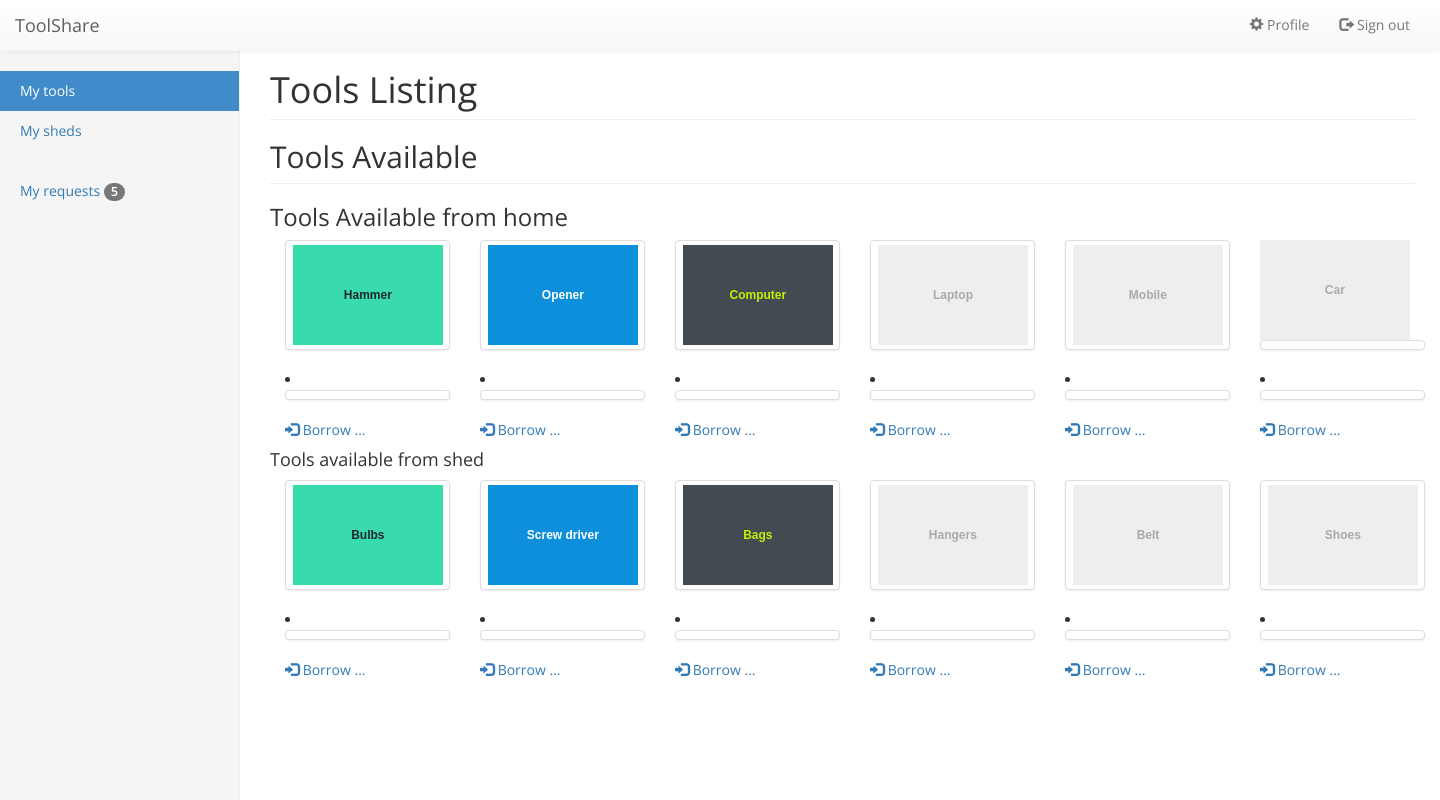
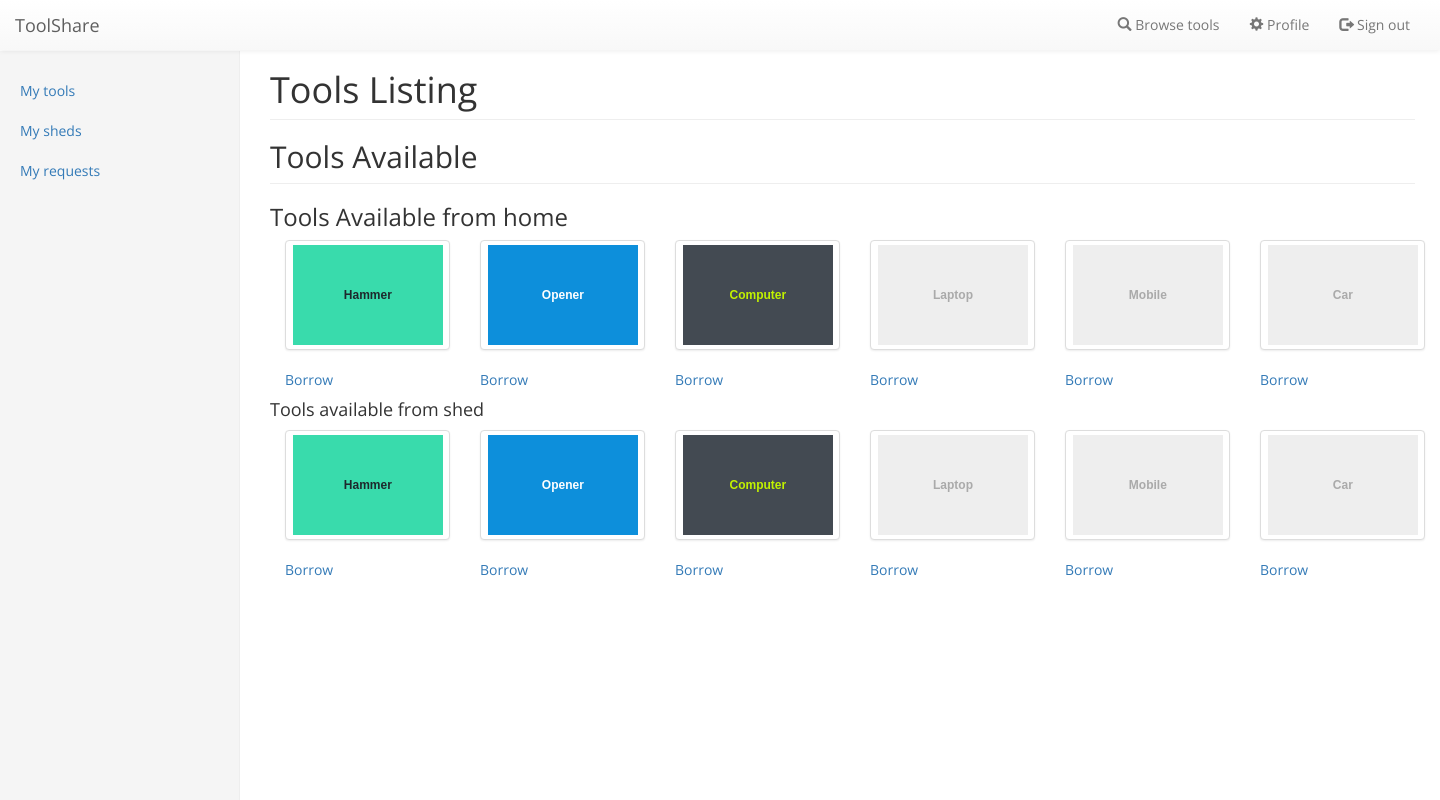
Before and after one commit to nm6061/toolshare, a Django app: template app/templates/browsetool.html in a window 1440 px wide. Run offline with Django 3.2, Linux system fonts and the light colour scheme; the template is opened without the code that fills it, so the values that code supplies are empty; some libraries are stand-ins or nearby versions.

Commit message:
Reworked URLs to be consistent. Must have created a base.html for this instead.

```diff
--- a/app/templates/browsetool.html
+++ b/app/templates/browsetool.html
@@ -8,11 +8,13 @@
 {% endblock %}
 {% block brand-link %}/dashboard{% endblock %}
 {% block navbar-right %}
-<div id="navbar-collapse" class="collapse navbar-collapse navbar-right">
+    <div id="navbar-collapse" class="collapse navbar-collapse navbar-right">
         <ul class="nav navbar-nav">
-
+            <li><a href="/browsetool" class="navbar-link"><span class="glyphicon glyphicon-search"></span> Browse tools</a>
+            </li>
             <li><a href="/profile" class="navbar-link"><span class="glyphicon glyphicon-cog"></span> Profile</a></li>
-            <li><a href="/" class="navbar-link"><span class="glyphicon glyphicon-log-out"></span> Sign out</a></li>
+            <li><a href="{% url "signout" %}" class="navbar-link"><span class="glyphicon glyphicon-log-out"></span> Sign
+                out</a></li>
         </ul>
     </div>
 {% endblock %}
@@ -21,15 +23,13 @@
     <div class="row">
         <div class="col-sm-3 col-md-2 sidebar">
             <ul class="nav nav-sidebar">
-                <li class="active"><a href="#">My tools</a></li>
+                <li><a href="{% url 'dashboard' %}">My tools</a></li>
                 <li><a href="#">My sheds</a></li>
-            </ul>
-            <ul class="nav nav-sidebar">
-                <li><a href="/approve_reservation">My requests <span class="badge">5</span></a></li>
+                <li><a href="{% url 'reservation' %}">My requests</a></li>
             </ul>
         </div>
 
-     <div class="col-sm-9 col-sm-offset-3 col-md-10 col-md-offset-2 main">
+        <div class="col-sm-9 col-sm-offset-3 col-md-10 col-md-offset-2 main">
             <h1 class="page-header">Tools Listing</h1>
 
             <h2 class="sub-header">Tools Available</h2>
@@ -41,96 +41,85 @@
                     <div class="col-md-2">
                         <a href="#" class="thumbnail">
                             <img data-src="holder.js/150x100/vine/text:Hammer" alt="...">
-                            <li><a href="/Borrow/1"><span class="glyphicon glyphicon-log-in"></span> Borrow ...</a></li>
                         </a>
+                        <a href="/Borrow/1">Borrow</a>
                     </div>
-
                     <div class="col-md-2">
                         <a href="#" class="thumbnail">
                             <img data-src="holder.js/150x100/sky/text:Opener" alt="...">
-                            <li><a href="/Borrow/2"><span class="glyphicon glyphicon-log-in"></span> Borrow ...</a></li>
                         </a>
+                        <a href="/Borrow/1">Borrow</a>
                     </div>
                     <div class="col-md-2">
                         <a href="#" class="thumbnail">
                             <img data-src="holder.js/150x100/industrial/text:Computer" alt="...">
-                            <li><a href="/Borrow/2"><span class="glyphicon glyphicon-log-in"></span> Borrow ...</a></li>
                         </a>
+                        <a href="/Borrow/2">Borrow</a>
                     </div>
                     <div class="col-md-2">
                         <a href="#" class="thumbnail">
                             <img data-src="holder.js/150x100/gray/text:Laptop" alt="...">
-                            <li><a href="/Borrow"><span class="glyphicon glyphicon-log-in"></span> Borrow ...</a></li>
                         </a>
+                        <a href="/Borrow">Borrow</a>
                     </div>
                     <div class="col-md-2">
                         <a href="#" class="thumbnail">
                             <img data-src="holder.js/150x100/gray/text:Mobile" alt="...">
-                            <li><a href="/Borrow"><span class="glyphicon glyphicon-log-in"></span> Borrow ...</a></li>
                         </a>
+                        <a href="/Borrow">Borrow</a>
                     </div>
                     <div class="col-md-2">
-
+                        <a href="#" class="thumbnail">
                             <img data-src="holder.js/150x100/gray/text:Car" alt="...">
-                        <a href="/Borrow" class="thumbnail"><li><a href="#"><span class="glyphicon glyphicon-log-in"></span> Borrow ...</a></li>
-
                         </a>
+                        <a href="/Borrow">Borrow</a>
                     </div>
-
                 </div>
             </div>
 
 
-      <h4>Tools available from shed</h4>
+            <h4>Tools available from shed</h4>
 
             <div class="container">
                 <div class="row">
                     <div class="col-md-2">
                         <a href="#" class="thumbnail">
-                            <img data-src="holder.js/150x100/vine/text:Bulbs" alt="...">
-                            <li><a href="/Borrow"><span class="glyphicon glyphicon-log-in"></span> Borrow ...</a></li>
+                            <img data-src="holder.js/150x100/vine/text:Hammer" alt="...">
                         </a>
+                        <a href="/Borrow/1">Borrow</a>
                     </div>
                     <div class="col-md-2">
                         <a href="#" class="thumbnail">
-                            <img data-src="holder.js/150x100/sky/text:Screw driver" alt="...">
-                            <li><a href="/Borrow"><span class="glyphicon glyphicon-log-in"></span> Borrow ...</a></li>
+                            <img data-src="holder.js/150x100/sky/text:Opener" alt="...">
                         </a>
+                        <a href="/Borrow/1">Borrow</a>
                     </div>
                     <div class="col-md-2">
                         <a href="#" class="thumbnail">
-                            <img data-src="holder.js/150x100/industrial/text:Bags" alt="...">
-                            <li><a href="/Borrow"><span class="glyphicon glyphicon-log-in"></span> Borrow ...</a></li>
+                            <img data-src="holder.js/150x100/industrial/text:Computer" alt="...">
                         </a>
+                        <a href="/Borrow/2">Borrow</a>
                     </div>
                     <div class="col-md-2">
                         <a href="#" class="thumbnail">
-                            <img data-src="holder.js/150x100/gray/text:Hangers" alt="...">
-                            <li><a href="/Borrow"><span class="glyphicon glyphicon-log-in"></span> Borrow ...</a></li>
+                            <img data-src="holder.js/150x100/gray/text:Laptop" alt="...">
                         </a>
+                        <a href="/Borrow">Borrow</a>
                     </div>
                     <div class="col-md-2">
                         <a href="#" class="thumbnail">
-                            <img data-src="holder.js/150x100/gray/text:Belt" alt="...">
-                            <li><a href="/Borrow"><span class="glyphicon glyphicon-log-in"></span> Borrow ...</a></li>
+                            <img data-src="holder.js/150x100/gray/text:Mobile" alt="...">
                         </a>
+                        <a href="/Borrow">Borrow</a>
                     </div>
                     <div class="col-md-2">
                         <a href="#" class="thumbnail">
-                            <img data-src="holder.js/150x100/gray/text:Shoes" alt="...">
-                            <li><a href="/Borrow"><span class="glyphicon glyphicon-log-in"></span> Borrow ...</a></li>
+                            <img data-src="holder.js/150x100/gray/text:Car" alt="...">
                         </a>
+                        <a href="/Borrow">Borrow</a>
                     </div>
                 </div>
             </div>
         </div>
     </div>
-
-
-
 {% endblock %}
-{% block tail-scripts %}
-    $('.thumbnail').click(function(){
-    alert('When fully implemented, you would have been shown the tool details page.');
-    });
-{% endblock %}
```
Also changed, not shown: app/templates/Borrow.html (+9 -7 lines), app/templates/dashboard.html (+10 -10 lines), app/templates/profile.html (+9 -6 lines).
